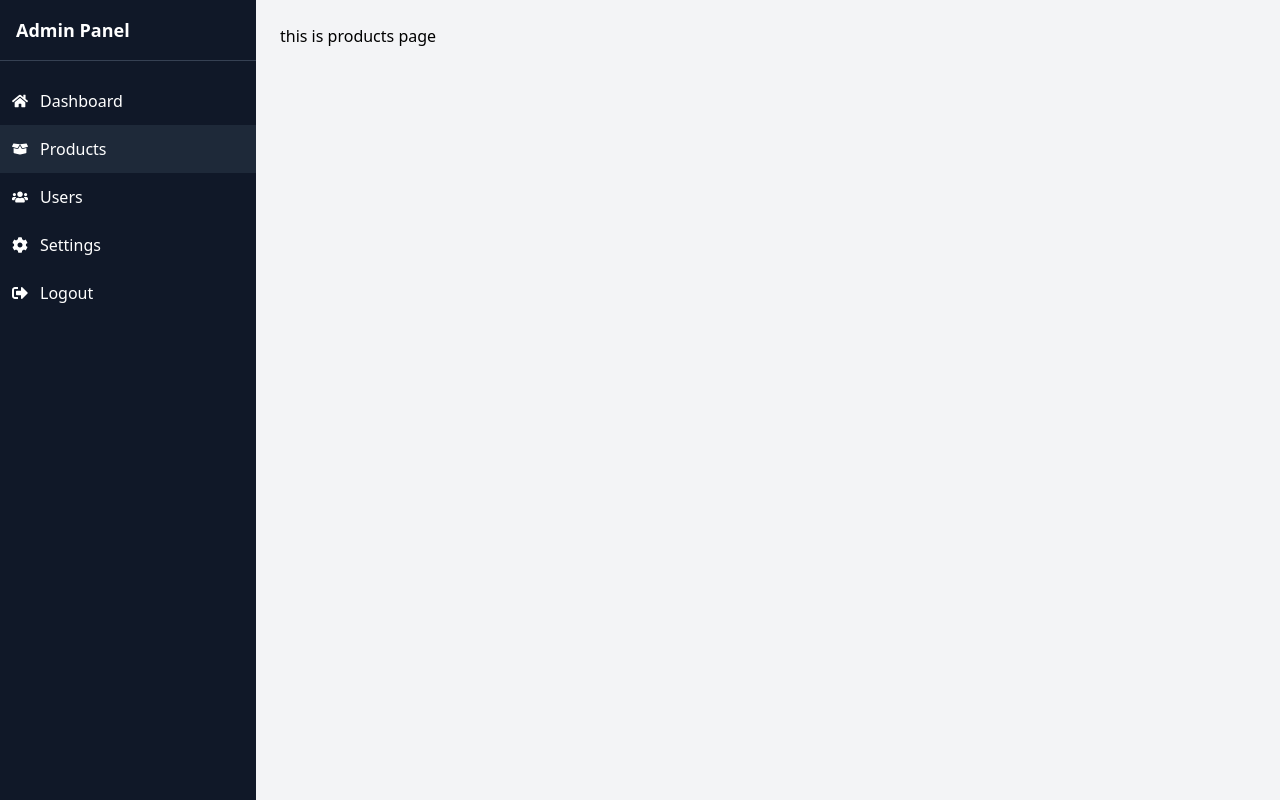
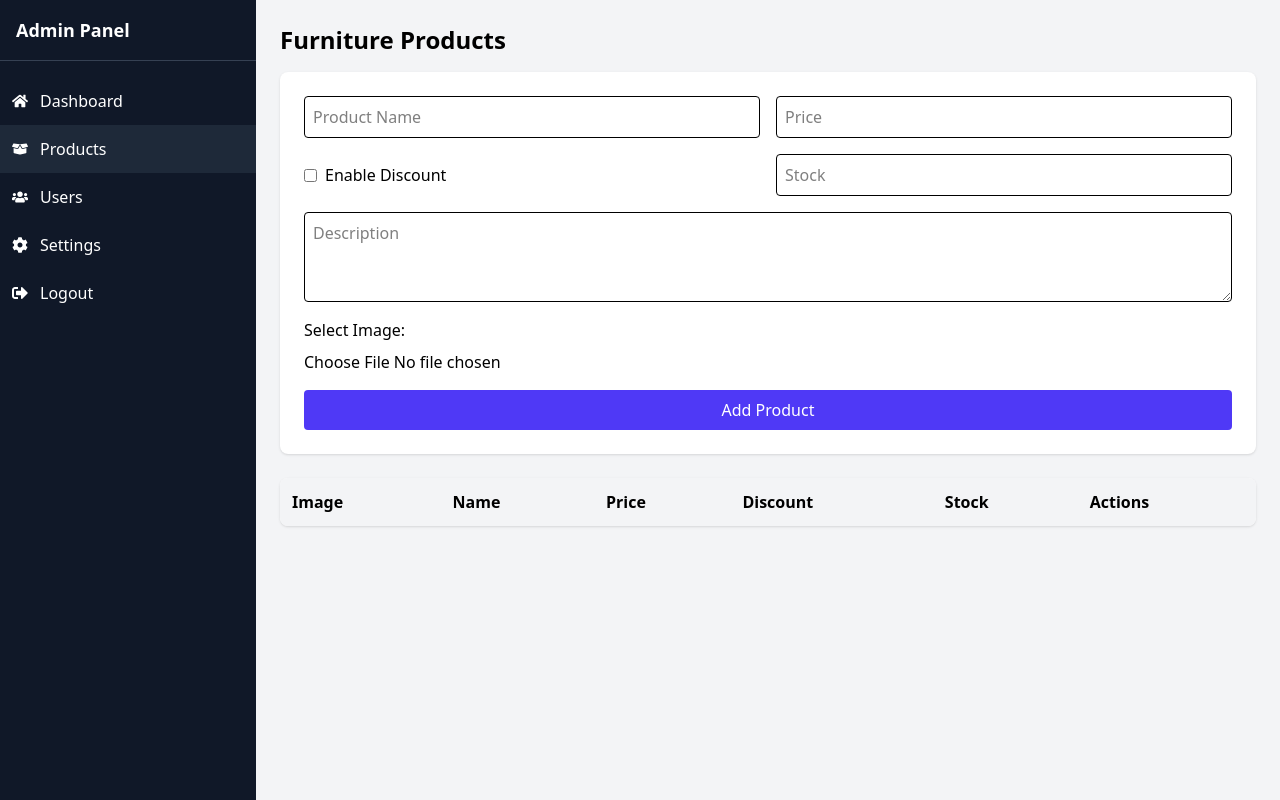
Before and after one commit to kandelmilan/E-commerce, a React (Vite) app: page /admin/products in a window 1280 px wide. Built offline with nearby package versions, Linux system fonts and the light colour scheme.

Commit message:
Updated:AdminPanel

```diff
--- a/src/Admin/Dashboard.jsx
+++ b/src/Admin/component/Dashboard.jsx
@@ -12,11 +12,11 @@ function Dashboard() {
           <p className="text-2xl mt-2">1,234</p>
         </div>
         <div className="p-6 bg-white rounded shadow hover:shadow-lg transition">
-          <h2 className="text-lg font-semibold">Pending Verification</h2>
+          <h2 className="text-lg font-semibold">Total Income</h2>
           <p className="text-2xl mt-2">56</p>
         </div>
         <div className="p-6 bg-white rounded shadow hover:shadow-lg transition">
-          <h2 className="text-lg font-semibold">Resolved Verification</h2>
+          <h2 className="text-lg font-semibold">Pending Item</h2>
           <p className="text-2xl mt-2">1,120</p>
         </div>
         <div className="p-6 bg-white rounded shadow hover:shadow-lg transition">
--- /dev/null
+++ b/src/Admin/component/Error.jsx
@@ -0,0 +1,46 @@
+// src/pages/Error.jsx
+import React from "react";
+import { Link } from "react-router-dom";
+import { AlertTriangle } from "lucide-react";
+
+function Error() {
+  return (
+    <div className="flex items-center justify-center min-h-screen bg-gray-50 px-6">
+      <div className="text-center max-w-md">
+        {/* Icon */}
+        <div className="flex justify-center mb-6">
+          <div className="p-4 bg-red-100 rounded-full">
+            <AlertTriangle size={48} className="text-red-500" />
+          </div>
+        </div>
+
+        {/* Error Code */}
+        <h1 className="text-6xl font-extrabold text-gray-800">404</h1>
+        <h2 className="mt-2 text-2xl font-semibold text-gray-700">
+          Page Not Found
+        </h2>
+        <p className="mt-3 text-gray-500">
+          Oops! The page you’re looking for doesn’t exist or has been moved.
+        </p>
+
+        {/* Buttons */}
+        <div className="mt-6 flex flex-col sm:flex-row gap-3 justify-center">
+          <Link
+            to="/"
+            className="px-6 py-3 bg-indigo-600 text-white rounded-lg shadow hover:bg-indigo-700 transition"
+          >
+            Go Home
+          </Link>
+          <Link
+            to="/contact"
+            className="px-6 py-3 bg-gray-200 text-gray-800 rounded-lg shadow hover:bg-gray-300 transition"
+          >
+            Contact Support
+          </Link>
+        </div>
+      </div>
+    </div>
+  );
+}
+
+export default Error;
--- /dev/null
+++ b/src/Admin/component/Product.jsx
@@ -0,0 +1,218 @@
+// src/pages/admin/FurnitureProducts.jsx
+import React, { useState } from "react";
+
+const FurnitureProducts = () => {
+  const [products, setProducts] = useState([]);
+  const [form, setForm] = useState({
+    name: "",
+    price: "",
+    discountEnabled: false,
+    discountPrice: "",
+    stock: "",
+    description: "",
+    imageFile: null,
+    imagePreview: "",
+  });
+
+  // Handle input changes
+  const handleChange = (e) => {
+    const { name, value, type, checked, files } = e.target;
+
+    if (type === "checkbox") {
+      setForm({ ...form, [name]: checked });
+    } else if (name === "imageFile") {
+      const file = files[0];
+      if (file) {
+        setForm({
+          ...form,
+          imageFile: file,
+          imagePreview: URL.createObjectURL(file),
+        });
+      }
+    } else {
+      setForm({ ...form, [name]: value });
+    }
+  };
+
+  // Add product
+  const handleAdd = (e) => {
+    e.preventDefault();
+
+    if (!form.name || !form.price || !form.stock) return;
+
+    const newProduct = {
+      id: products.length + 1,
+      name: form.name,
+      price: Number(form.price),
+      discountEnabled: form.discountEnabled,
+      discountPrice: form.discountEnabled ? Number(form.discountPrice) : null,
+      stock: Number(form.stock),
+      description: form.description,
+      image: form.imagePreview,
+    };
+
+    setProducts([...products, newProduct]);
+
+    // Reset form
+    setForm({
+      name: "",
+      price: "",
+      discountEnabled: false,
+      discountPrice: "",
+      stock: "",
+      description: "",
+      imageFile: null,
+      imagePreview: "",
+    });
+  };
+
+  const handleDelete = (id) => {
+    setProducts(products.filter((p) => p.id !== id));
+  };
+
+  return (
+    <div>
+      <h2 className="text-2xl font-bold mb-4">Furniture Products</h2>
+
+      {/* Form to add furniture */}
+      <form
+        onSubmit={handleAdd}
+        className="bg-white p-6 rounded-lg shadow mb-6 grid grid-cols-1 md:grid-cols-2 gap-4"
+      >
+        <input
+          type="text"
+          name="name"
+          placeholder="Product Name"
+          value={form.name}
+          onChange={handleChange}
+          className="border p-2 rounded"
+          required
+        />
+        <input
+          type="number"
+          name="price"
+          placeholder="Price"
+          value={form.price}
+          onChange={handleChange}
+          className="border p-2 rounded"
+          required
+        />
+
+        <div className="flex items-center gap-2">
+          <input
+            type="checkbox"
+            name="discountEnabled"
+            checked={form.discountEnabled}
+            onChange={handleChange}
+          />
+          <label>Enable Discount</label>
+        </div>
+
+        {form.discountEnabled && (
+          <input
+            type="number"
+            name="discountPrice"
+            placeholder="Discount Price"
+            value={form.discountPrice}
+            onChange={handleChange}
+            className="border p-2 rounded"
+          />
+        )}
+
+        <input
+          type="number"
+          name="stock"
+          placeholder="Stock"
+          value={form.stock}
+          onChange={handleChange}
+          className="border p-2 rounded"
+          required
+        />
+
+        <textarea
+          name="description"
+          placeholder="Description"
+          value={form.description}
+          onChange={handleChange}
+          className="border p-2 rounded md:col-span-2"
+          rows={3}
+        />
+
+        {/* Image Upload */}
+        <div className="flex flex-col gap-2 md:col-span-2">
+          <label className="font-medium">Select Image:</label>
+          <input type="file" name="imageFile" accept="image/*" onChange={handleChange} />
+          {form.imagePreview && (
+            <img
+              src={form.imagePreview}
+              alt="Preview"
+              className="w-32 h-32 object-cover mt-2 rounded border"
+            />
+          )}
+        </div>
+
+        <button
+          type="submit"
+          className="bg-indigo-600 text-white px-4 py-2 rounded hover:bg-indigo-700 md:col-span-2"
+        >
+          Add Product
+        </button>
+      </form>
+
+      {/* Products Table */}
+      <div className="bg-white shadow rounded-lg overflow-hidden">
+        <table className="w-full border-collapse">
+          <thead className="bg-gray-100">
+            <tr>
+              <th className="p-3 text-left">Image</th>
+              <th className="p-3 text-left">Name</th>
+              <th className="p-3 text-left">Price</th>
+              <th className="p-3 text-left">Discount</th>
+              <th className="p-3 text-left">Stock</th>
+              <th className="p-3 text-left">Actions</th>
+            </tr>
+          </thead>
+          <tbody>
+            {products.map((p) => (
+              <tr key={p.id} className="border-t hover:bg-gray-50">
+                <td className="p-3">
+                  {p.image ? (
+                    <img
+                      src={p.image}
+                      alt={p.name}
+                      className="w-16 h-16 object-cover rounded"
+                    />
+                  ) : (
+                    "No image"
+                  )}
+                </td>
+                <td className="p-3">{p.name}</td>
+                <td className="p-3">${p.price}</td>
+                <td className="p-3">
+                  {p.discountEnabled && p.discountPrice ? `$${p.discountPrice}` : "—"}
+                </td>
+                <td className="p-3">{p.stock}</td>
+                <td className="p-3 flex gap-2">
+                  <button className="px-3 py-1 bg-blue-500 text-white rounded hover:bg-blue-600">
+                    View
+                  </button>
+                  <button className="px-3 py-1 bg-yellow-500 text-white rounded hover:bg-yellow-600">
+                    Edit
+                  </button>
+                  <button
+                    onClick={() => handleDelete(p.id)}
+                    className="px-3 py-1 bg-red-500 text-white rounded hover:bg-red-600"
+                  >
+                    Delete
+                  </button>
+                </td>
+              </tr>
+            ))}
+          </tbody>
+        </table>
+      </div>
+    </div>
+  );
+};
+
+export default FurnitureProducts;
--- a/src/App.jsx
+++ b/src/App.jsx
@@ -13,7 +13,9 @@ import Cart from "./component/Header/Cart";
 import { ToastContainer } from "react-toastify";
 import Wishlist from "./component/Header/WishList";
 import AdminPanel from "./Admin/AdminPanel";
-import Dashboard from "./Admin/Dashboard";
+import Dashboard from "./Admin/component/Dashboard";
+import Product from "./Admin/component/Product";
+import Error from "./Admin/component/Error";
 
 
 function App() {
@@ -40,8 +42,8 @@ function App() {
       <Routes>
           <Route path="/admin" element={<AdminPanel />}>
           <Route path="dashboard" element={<Dashboard/>} />
-          <Route path="products" element={<div>this is products page</div>} />
-          <Route path="users" element={<div>this is users page</div>} />
+          <Route path="products" element={<Product/>} />
+          <Route path="users" element={<Error/>} />
           <Route path="settings" element={<div>this is settings page</div>} />
         </Route>
       </Routes>
--- a/src/pages/Home/ProductPage.jsx
+++ b/src/pages/Home/ProductPage.jsx
@@ -24,7 +24,7 @@ const ProductPage = () => {
               <h3 className="text-[16px] font-medium text-indigo-900">{el.name}</h3>
               <div className="flex justify-center items-center gap-3 mt-2">
                 <span className="text-gray-400 line-through text-sm">${el.actualPrice}</span>
-                <span className="text-[#03045E] font-bold text-lg">${el.discountPrice}</span>
+                <span className="text-[#03045E] font-bold text-lg">${el.discountPrice}  </span>
               </div>
             </div>
           </div>
```
